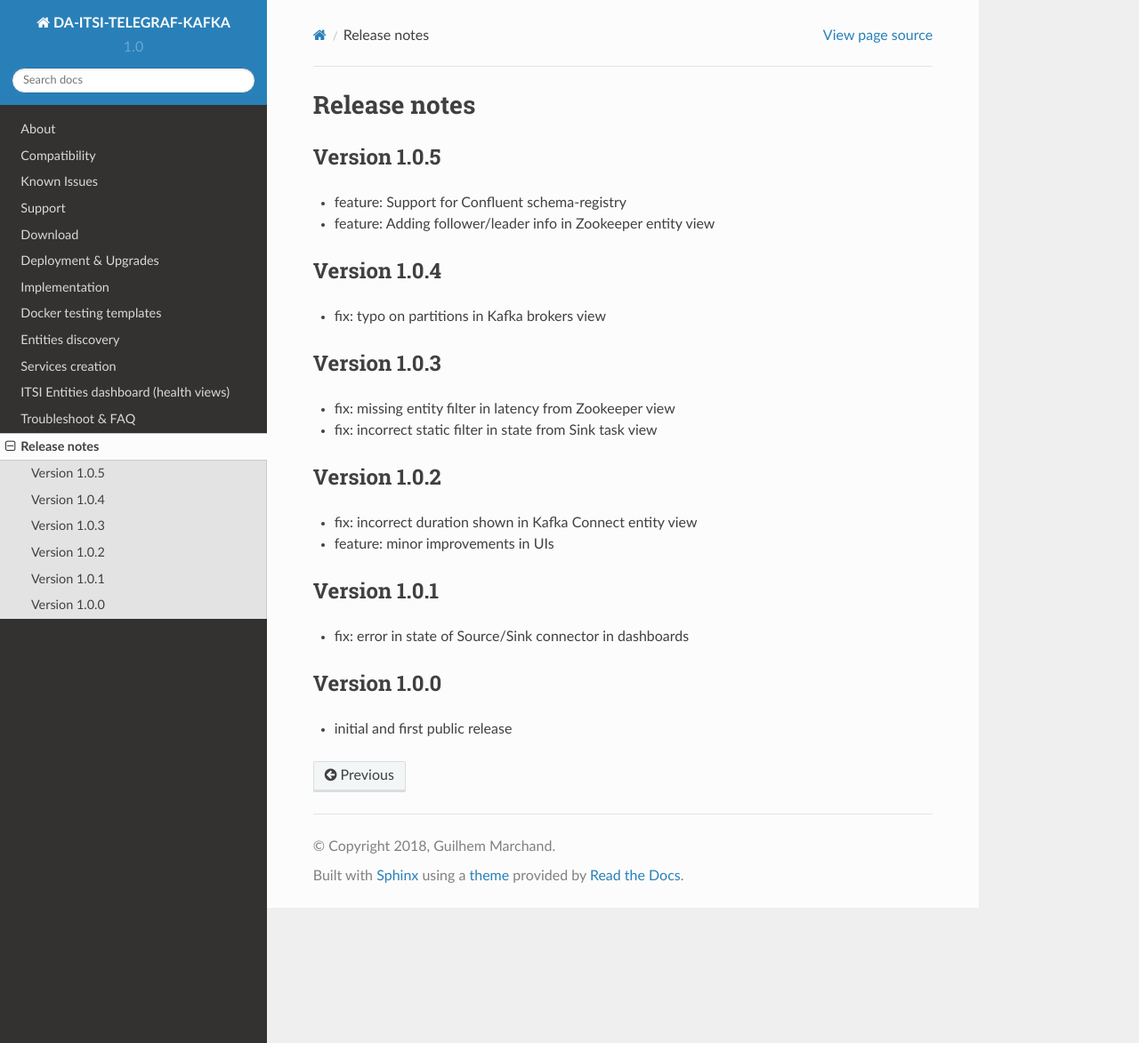
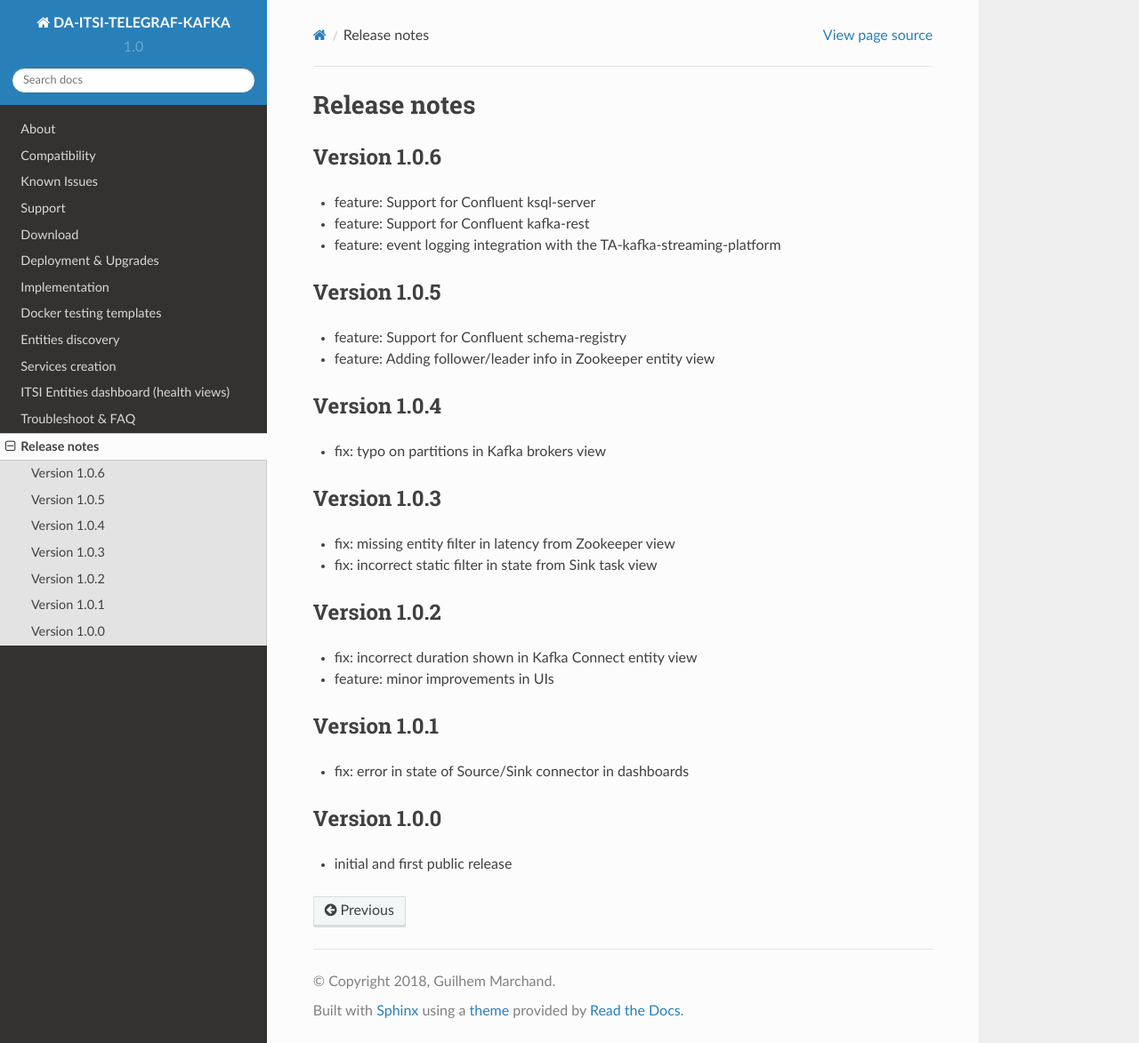
Before and after one commit to guilhemmarchand/DA-ITSI-TELEGRAF-KAFKA, a Sphinx documentation site: the page built from docs/releasenotes.rst, in a window 1280 px wide and 1173 px high. Shown: the whole window at 89% size. Built offline with Sphinx 7.4.7 and the Read the Docs theme 2.0.0, drawn with Linux system fonts in a browser that asks for light colours.

Commit message:
docs update

```diff
--- a/docs/releasenotes.rst
+++ b/docs/releasenotes.rst
@@ -1,5 +1,11 @@
 Release notes
 #############
+
+Version 1.0.6
+=============
+- feature: Support for Confluent ksql-server
+- feature: Support for Confluent kafka-rest
+- feature: event logging integration with the TA-kafka-streaming-platform
 
 Version 1.0.5
 =============
```
